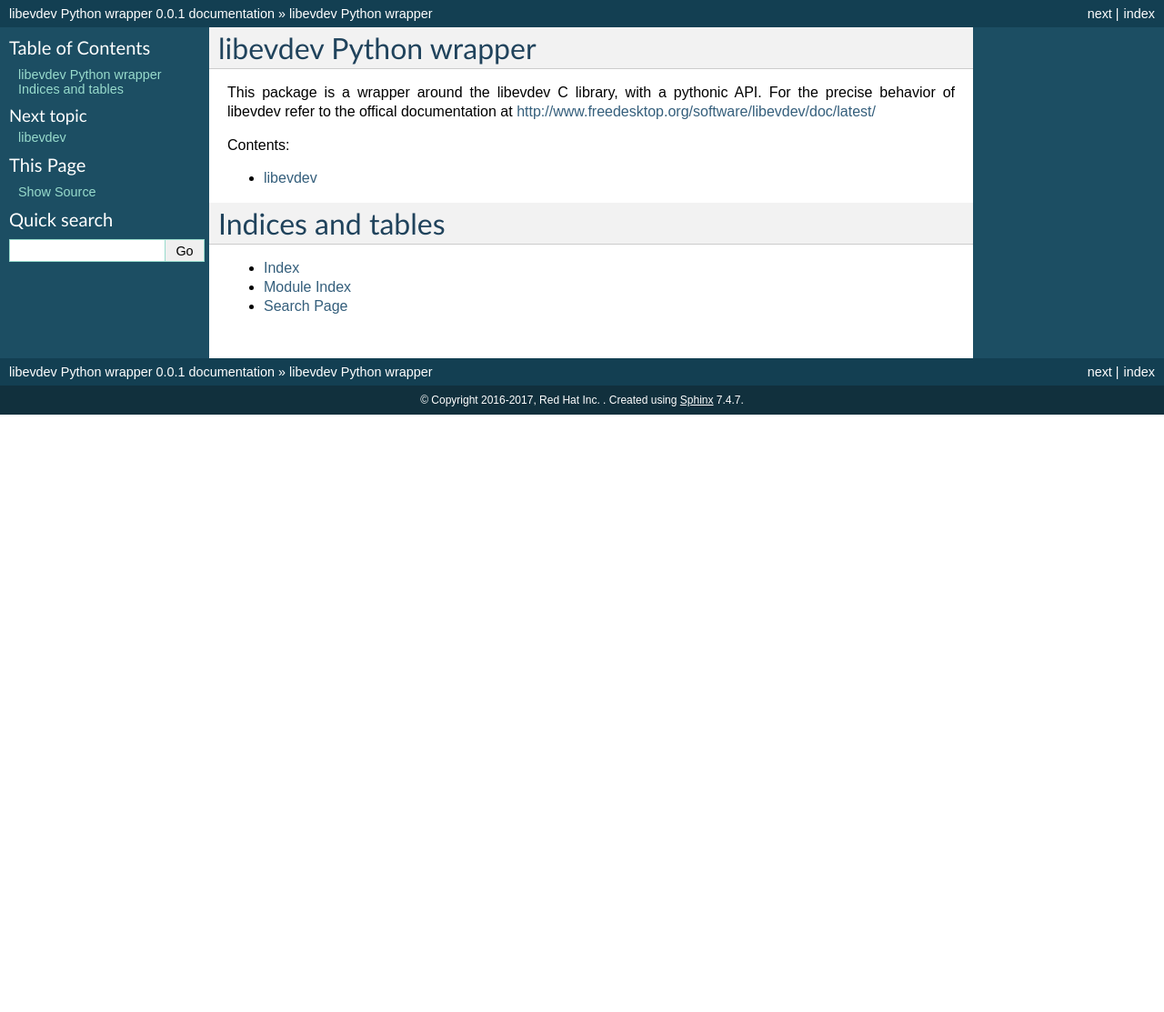
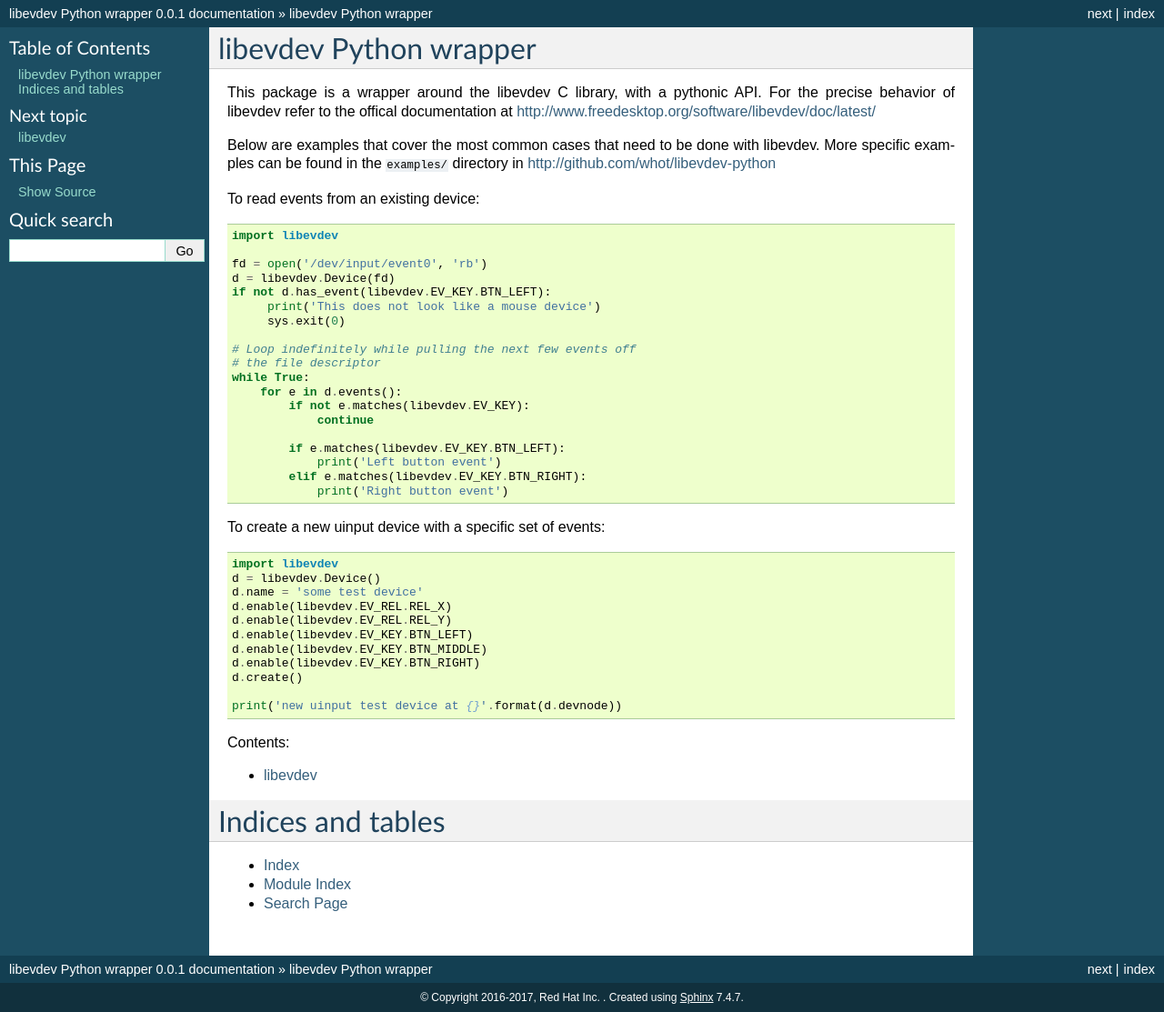
Before and after one commit to whot/python-libevdev, a Sphinx documentation site: the page built from doc/source/index.rst, in a window 1280 px wide. Shown: the whole page at 91% size. Built offline with Sphinx 7.4.7, drawn with Linux system fonts in a browser that asks for light colours; before the commit the page ends 900 px from its top, so only the background shows below that.

Commit message:
doc: add the two common examples to the main page
Signed-off-by: Peter Hutterer <peter.hutterer@who-t.net>

```diff
--- a/doc/source/index.rst
+++ b/doc/source/index.rst
@@ -10,8 +10,48 @@ This package is a wrapper around the libevdev C library, with a pythonic
 API. For the precise behavior of libevdev refer to the offical documentation at
 http://www.freedesktop.org/software/libevdev/doc/latest/
 
+Below are examples that cover the most common cases that need to be done
+with libevdev. More specific examples can be found in the ``examples/``
+directory in http://github.com/whot/libevdev-python
+
+To read events from an existing device::
+
+        import libevdev
+
+        fd = open('/dev/input/event0', 'rb')
+        d = libevdev.Device(fd)
+        if not d.has_event(libevdev.EV_KEY.BTN_LEFT):
+             print('This does not look like a mouse device')
+             sys.exit(0)
+
+        # Loop indefinitely while pulling the next few events off
+        # the file descriptor
+        while True:
+            for e in d.events():
+                if not e.matches(libevdev.EV_KEY):
+                    continue
+
+                if e.matches(libevdev.EV_KEY.BTN_LEFT):
+                    print('Left button event')
+                elif e.matches(libevdev.EV_KEY.BTN_RIGHT):
+                    print('Right button event')
+
+
+To create a new uinput device with a specific set of events::
+
+        import libevdev
+        d = libevdev.Device()
+        d.name = 'some test device'
+        d.enable(libevdev.EV_REL.REL_X)
+        d.enable(libevdev.EV_REL.REL_Y)
+        d.enable(libevdev.EV_KEY.BTN_LEFT)
+        d.enable(libevdev.EV_KEY.BTN_MIDDLE)
+        d.enable(libevdev.EV_KEY.BTN_RIGHT)
+        d.create()
+
+        print('new uinput test device at {}'.format(d.devnode))
+
 Contents:
-
 
 .. toctree::
    :maxdepth: 1
```
